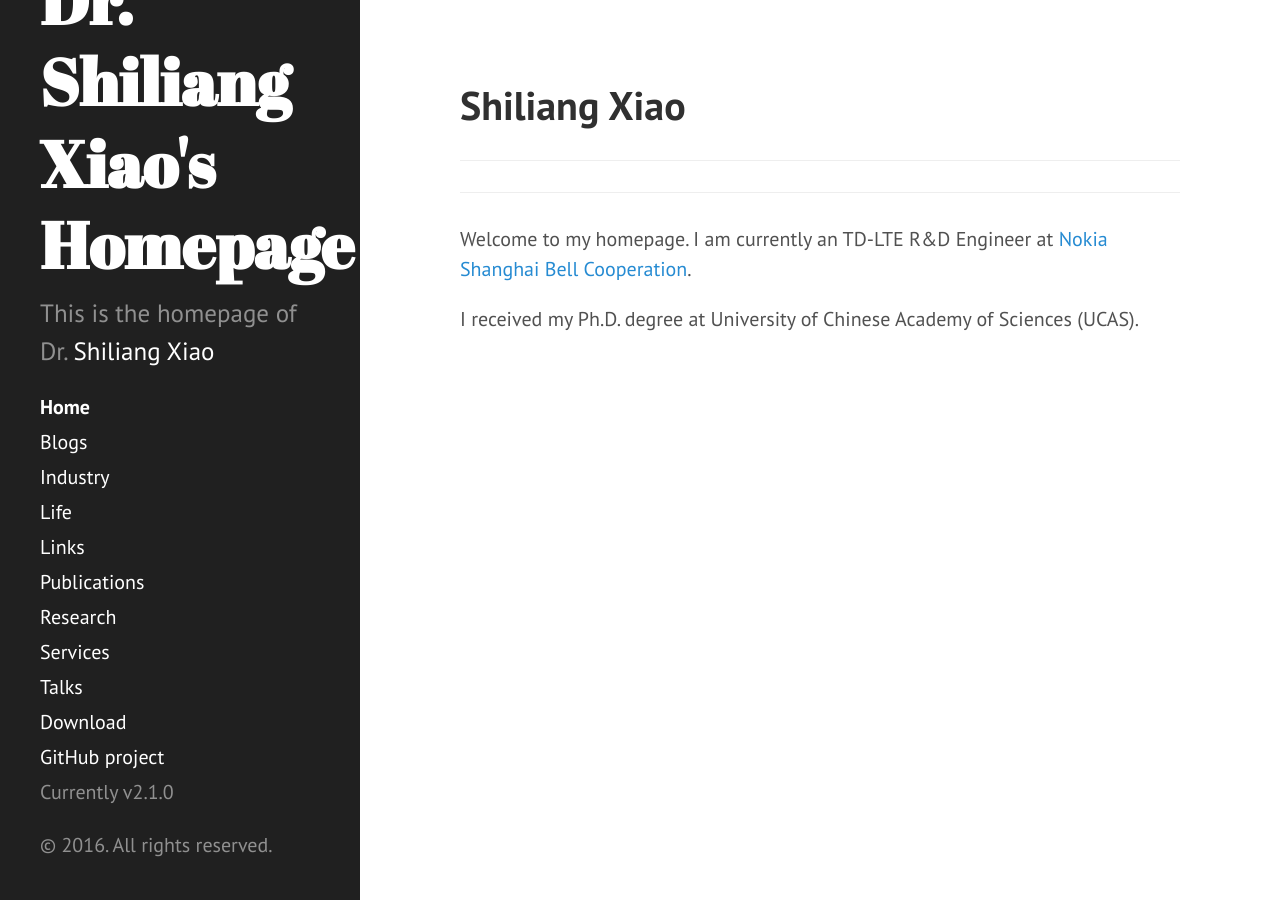
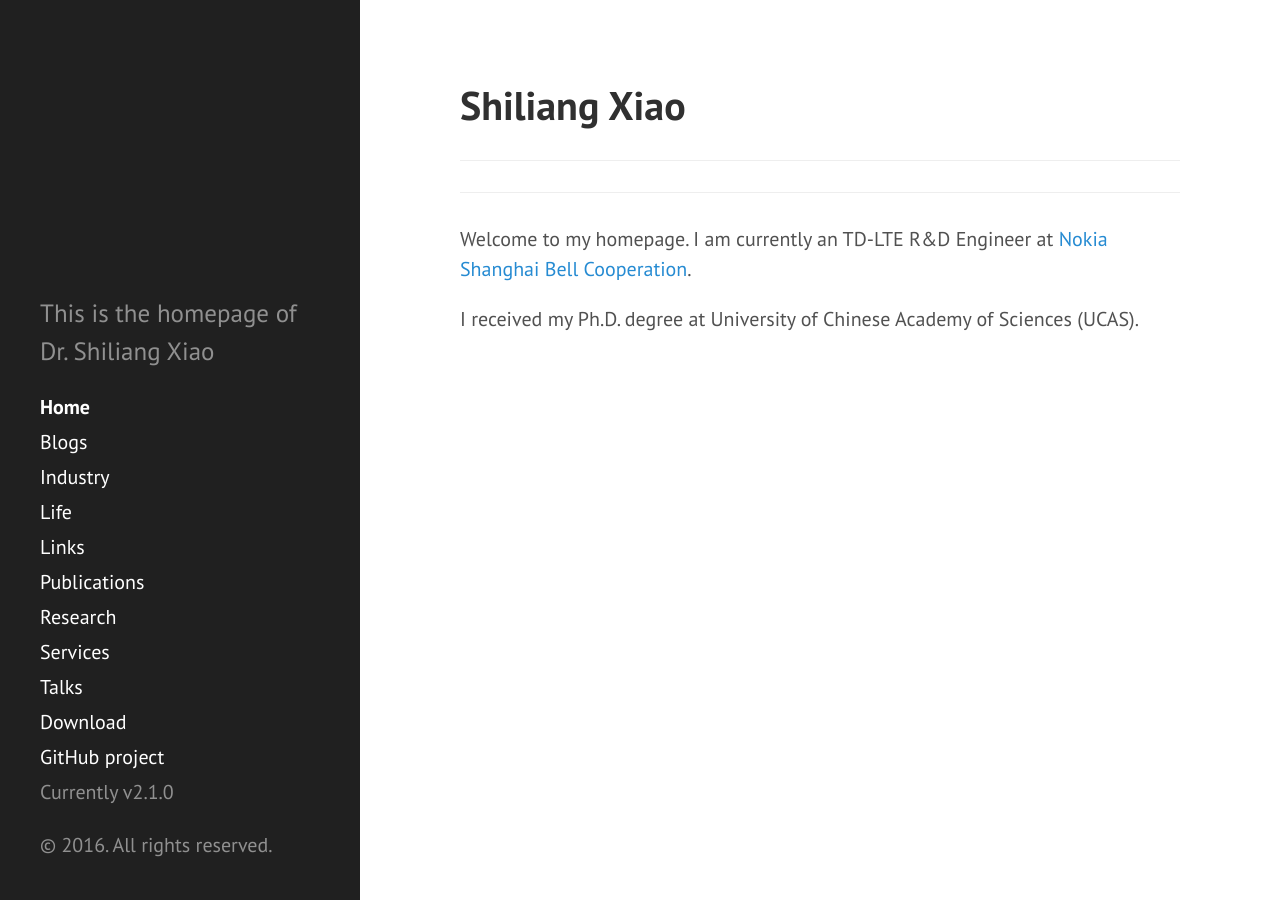
Before and after one commit to slxiao/slxiao.github.io, a Jekyll site: the page built from index.html, in a window 1280 px wide. Built offline with Jekyll 4.4.1, drawn with Linux system fonts in a browser that asks for light colours; Markdown is read by kramdown in place of the engine named in the settings; the list of posts is cut into pages by our own code.

Commit message:
delete title

```diff
--- a/_config.yml
+++ b/_config.yml
@@ -6,9 +6,9 @@ highlighter:      pygments
 permalink:        pretty
 
 # Setup
-title:            Dr. Shiliang Xiao's Homepage
+title:            ''
 tagline:          ''
-description:      'This is the homepage of Dr. <a href="http://www.scholat.com/~slxiao" target="_blank">Shiliang Xiao</a>'
+description:      'This is the homepage of Dr. Shiliang Xiao'
 url:              http://slxiao.github.io
 baseurl:          /
 
```
